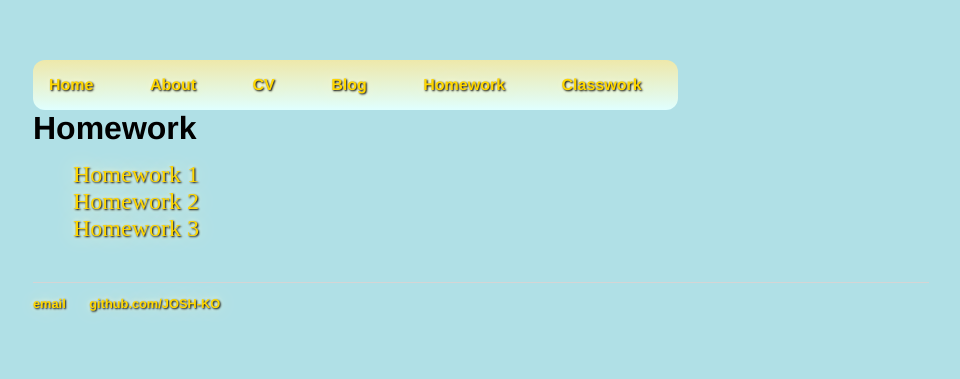
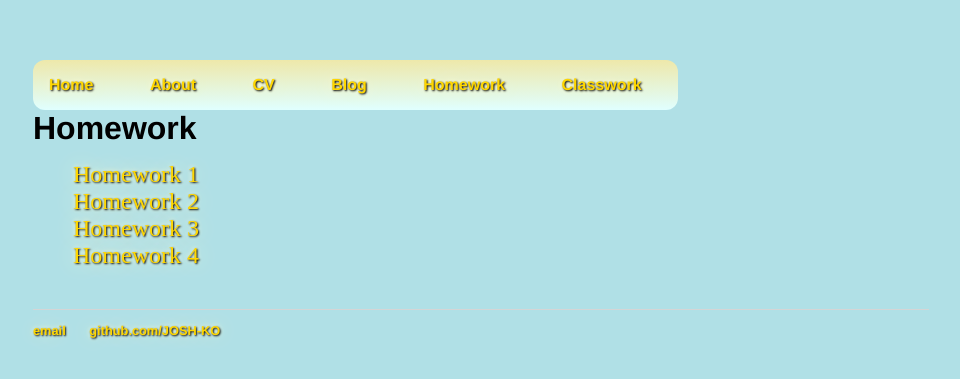
Before and after one commit to JOSH-KO/JOSH-KO.github.io, a Jekyll site: the page built from homework/index.html, in a window 1280 px wide. Shown: the top 379 px of the page, without its empty margins (159-1119 px from the left). Built offline with Jekyll 4.4.1, drawn with Linux system fonts in a browser that asks for light colours.

Commit message:
Update index.html

```diff
--- a/homework/index.html
+++ b/homework/index.html
@@ -8,4 +8,5 @@ date: 2022-01-13
 <li><a href="/homework/hw1/">Homework 1</a></li>
 <li><a href="/homework/hw2/">Homework 2</a></li>
 <li><a href="/homework/hw3/">Homework 3</a></li>
+<li><a href="/homework/hw4/">Homework 4</a></li>
 </ul>
```
